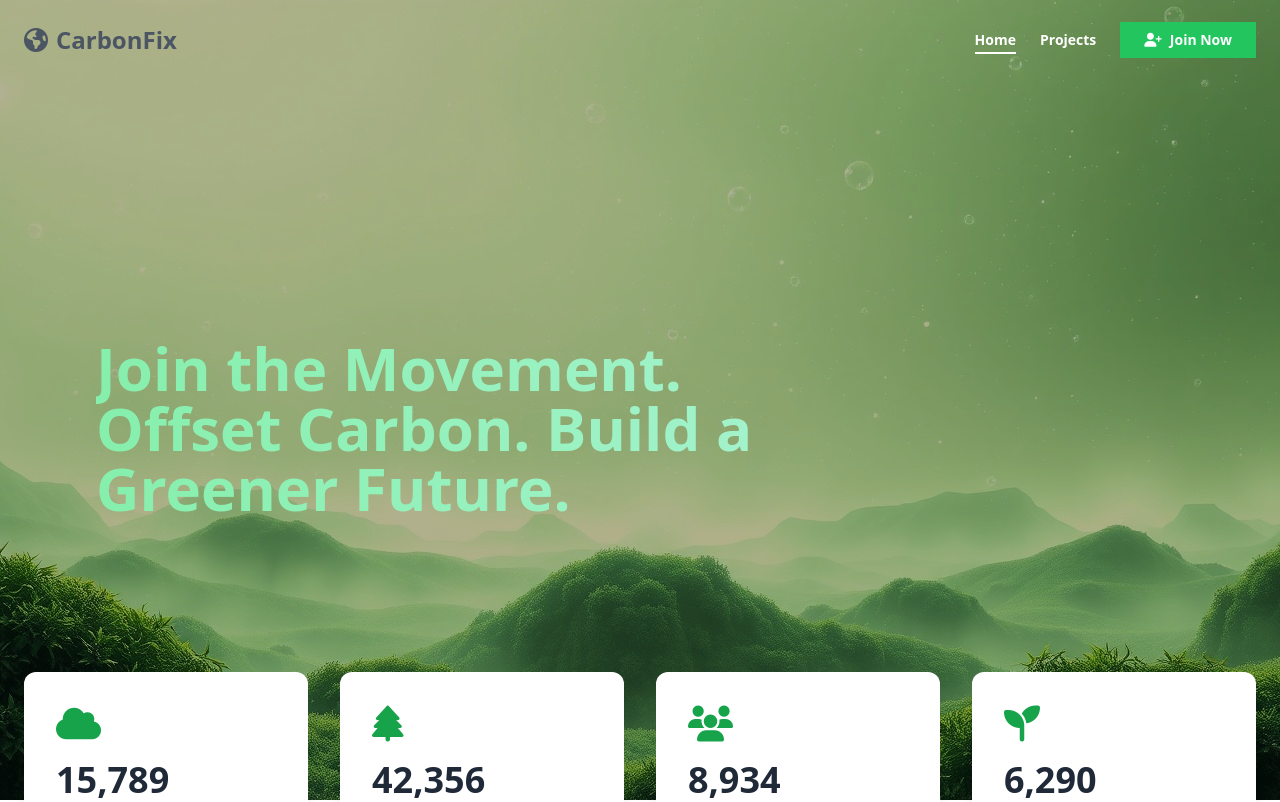
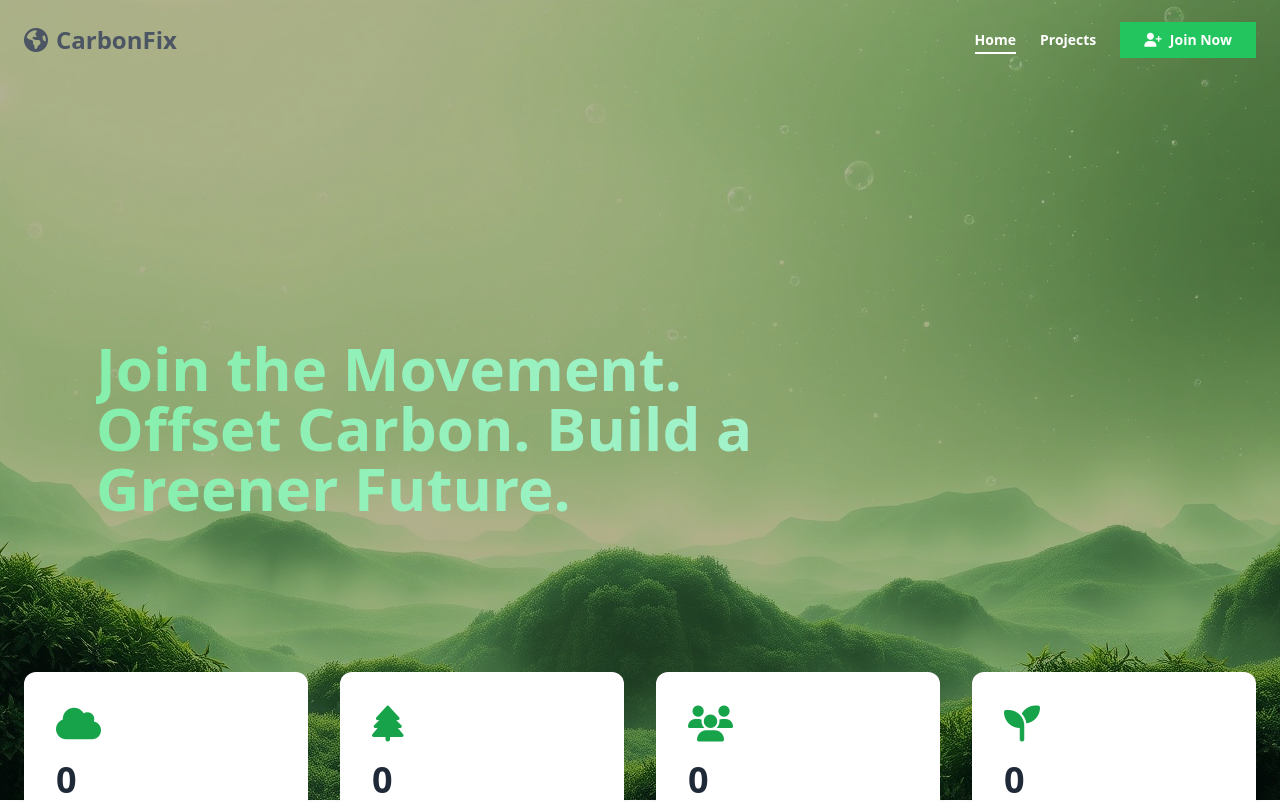
Before and after one commit to NumaanSayyed/CARBONFIX, a React (Vite) app: page / in a window 1280 px wide. Shown: the top 802 px of the page. Built offline with nearby package versions, Linux system fonts and the light colour scheme.

Commit message:
recent changes

```diff
--- a/src/Homepage/Homepage.tsx
+++ b/src/Homepage/Homepage.tsx
@@ -14,10 +14,10 @@ const Homepage: React.FC = () => {
     const [carbonCredits, setCarbonCredits] = useState(0);
 
     useEffect(() => {
-        const targetCarbon = 15789;
-        const targetTrees = 42356;
-        const targetParticipants = 8934;
-        const targetCarbonCredits = 6290;
+        const targetCarbon = 0;
+        const targetTrees = 0;
+        const targetParticipants = 0;
+        const targetCarbonCredits = 0;
 
         const duration = 2000;
         const steps = 50;
```
